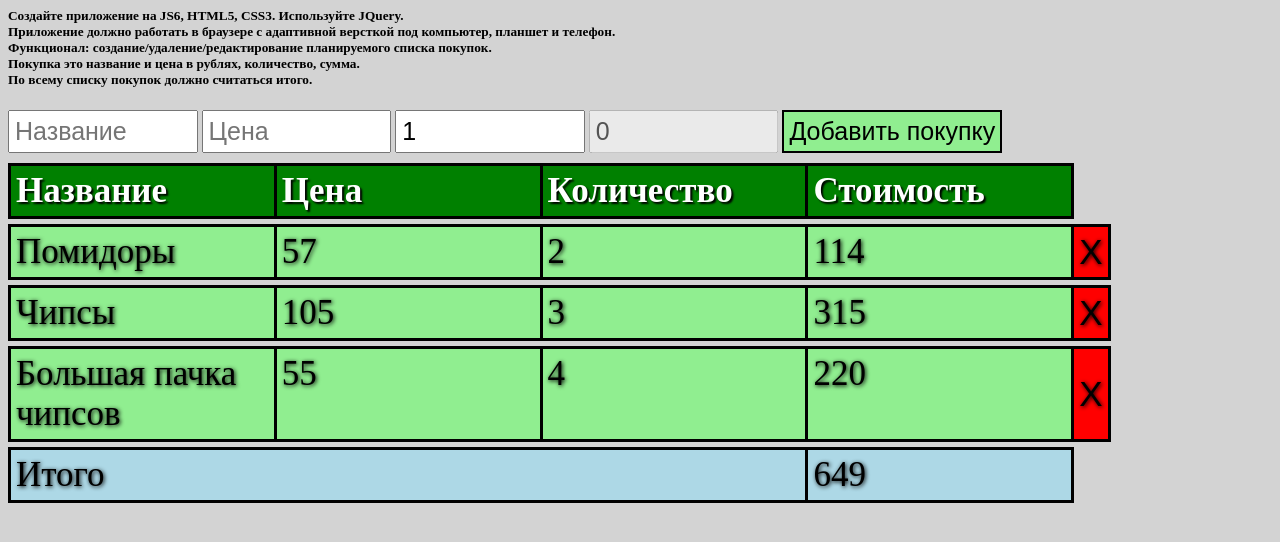
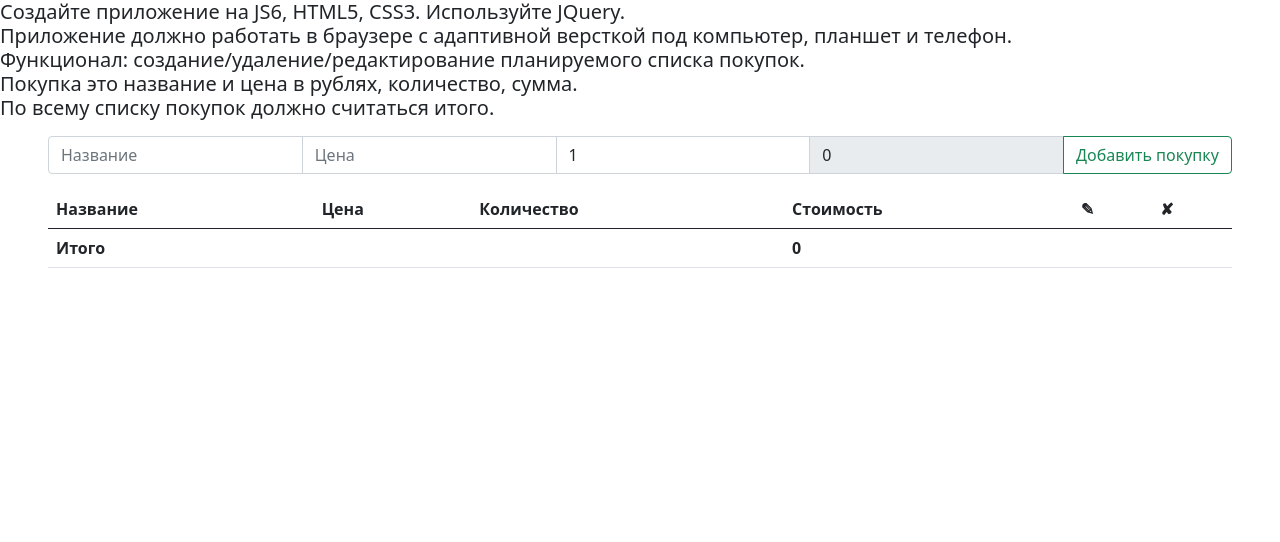
Before and after one commit to EEFFRROO/listPurchasesPractice, a plain HTML site: page index.html in a window 1280 px wide. Drawn offline with nearby package versions, Linux system fonts and the light colour scheme.

Commit message:
styles changed with Bootstrap; added saving to storage

```diff
--- a/index.html
+++ b/index.html
@@ -4,6 +4,7 @@
     <meta charset="UTF-8">
     <script src="https://ajax.googleapis.com/ajax/libs/jquery/3.6.0/jquery.min.js"></script>
     <script src="js/main.js"></script>
+    <link href="https://cdn.jsdelivr.net/npm/bootstrap@5.0.2/dist/css/bootstrap.min.css" rel="stylesheet" integrity="sha384-EVSTQN3/azprG1Anm3QDgpJLIm9Nao0Yz1ztcQTwFspd3yD65VohhpuuCOmLASjC" crossorigin="anonymous">
     <link rel="stylesheet" href="styles/main.css">
     <title>Список покупок</title>
 </head>
@@ -16,16 +17,45 @@
         По всему списку покупок должно считаться итого.
     </h5>
     <div class="mainContainer">
-        <div class="newPurchaseField">
-            <input type="text" placeholder="Название" class="newPurchase nameNewPurchase">
-            <input type="text" placeholder="Цена" class="newPurchase priceNewPurchase">
-            <input type="text" placeholder="Количество" class="newPurchase amountNewPurchase" value="1">
-            <input type="text" disabled value="0" class="newPurchase totalNewPurchase">
-            <button class="addNewPurchaseBtn">Добавить покупку</button>
-
+        <div class="newPurchaseField input-group my-3 px-5">
+            <input type="text" placeholder="Название" class="newPurchase nameNewPurchase form-control">
+            <input type="text" placeholder="Цена" class="newPurchase priceNewPurchase form-control">
+            <input type="text" placeholder="Количество" class="newPurchase amountNewPurchase form-control" value="1">
+            <input type="text" disabled value="0" class="newPurchase totalNewPurchase form-control">
+            <button class="addNewPurchaseBtn btn btn-outline-success">Добавить покупку</button>
         </div>
-        <div class="purchasesList">
-
+        <div class="purchasesList px-5">
+            <table class="table">
+                <thead>
+                  <tr>
+                    <th scope="col">Название</th>
+                    <th scope="col">Цена</th>
+                    <th scope="col">Количество</th>
+                    <th scope="col">Стоимость</th>
+                    <th scope="col" class="pr-0">&#9998;</th>
+                    <th scope="col" >&#10008;</th>
+                    <!-- <th scope="col">Стоимость</th> -->
+                  </tr>
+                </thead>
+                <tbody>
+                  <!-- <tr>
+                    <th scope="row">1</th>
+                    <td>Mark</td>
+                    <td>Otto</td>
+                    <td>@mdo</td>
+                  </tr>
+                  <tr>
+                    <th scope="row">2</th>
+                    <td>Jacob</td>
+                    <td>Thornton</td>
+                    <td>@fat</td>
+                  </tr>
+                  <tr>
+                    <th colspan="3" scope="row">3</th>
+                    <td>@twitter</td>
+                  </tr> -->
+                </tbody>
+              </table>
         </div>
     </div>
 </body>
--- a/js/main.js
+++ b/js/main.js
@@ -16,17 +16,46 @@ $(document).ready(() => {
     $(".addNewPurchaseBtn").click(clickAddNewPurchase);
 
     function main() {
-        createNewPurchase("Название", "Цена", "Количество", "Стоимость");
-
-
-        createNewPurchase("Помидоры", 57, 2);
-        createNewPurchase("Чипсы", 105, 3);
-        createNewPurchase("Большая пачка чипсов", 55, 4);
+        readFromStorage();
         createFinal();
     }
 
-    function addPurchaseToStorage(name, price, amount, total) {
-        // code...
+    function readFromStorage() {
+        let storage = localStorage.getItem("purchases");
+        if (storage) {
+            storage = JSON.parse(storage);
+            for (let i = 0; i < storage.length; i++) {
+                createNewPurchase(storage[i].name, storage[i].price, storage[i].amount, storage[i].id);
+            }
+        }
+    }
+
+    function addPurchaseToStorage(name, price, amount, id) {
+        let storage = localStorage.getItem("purchases");
+        if (!storage) {
+            storage = [];
+        } else {
+            storage = JSON.parse(storage);
+        }
+        data = { name: name, price: price, amount: amount, id: id };
+        storage.push(data);
+        storage = JSON.stringify(storage);
+        localStorage.setItem("purchases", storage);
+    }
+
+    function deletePurchaseFromStorage(id) {
+        let storage = localStorage.getItem("purchases");
+        if (storage) {
+            storage = JSON.parse(storage);
+            tempStorage = [];
+            for (let i = 0; i < storage.length; i++) {
+                if (storage[i].id != id) {
+                    tempStorage.push(storage[i]);
+                }
+            }
+        }
+        tempStorage = JSON.stringify(tempStorage);
+        localStorage.setItem("purchases", tempStorage);
     }
 
     function clickAddNewPurchase() {
@@ -36,7 +65,12 @@ $(document).ready(() => {
             else if (isNaN(parseInt(amountPurchase.value)))
                 alert("Неверное введено количество");
             else {
-                createNewPurchase(namePurchase.value, pricePurchase.value, amountPurchase.value);
+                randId = parseInt(Math.random() * 10000);
+                while ($("#" + randId).length) {
+                    randId = parseInt(Math.random() * 10000);
+                }
+                addPurchaseToStorage(namePurchase.value, pricePurchase.value, amountPurchase.value, randId);
+                createNewPurchase(namePurchase.value, pricePurchase.value, amountPurchase.value, randId);
                 createFinal();
                 namePurchase.value = "";
                 pricePurchase.value = "";
@@ -55,50 +89,56 @@ $(document).ready(() => {
         }
     }
 
-    function createNewPurchase(name, price, amount, header = null) {
-        randId = parseInt(Math.random() * 10000);
-        while ($("#" + randId).length)
-            randId = parseInt(Math.random() * 10000);
-        purchase = createDiv(null, "purchase");
+    function createNewPurchase(name, price, amount, randId) {
+        let total = parseFloat(price) * parseInt(amount);
+        let tbody = $(".purchasesList tbody")[0];
+        purchase = createTr();
         purchase.id = randId;
-        deleteBtn = null;
-        if (!header) {
-            headerClass = "";
-            purchaseTotal = createDiv(parseFloat(price) * parseInt(amount), "purchaseItem total");
-            deleteBtn = $(`<button class='purchaseItem ${randId} deleteBtn'>X</button>`);
-            deleteBtn.click((deleteBtn) => {
-                $("#" + deleteBtn.target.classList[1]).remove();
-                createFinal();
-            });
-        } else {
-            headerClass = " purchaseHeader";
-            purchaseTotal = createDiv(header, "purchaseItem" + headerClass);
-        }
-        purchaseName = createDiv(name, "purchaseItem" + headerClass);
-        purchasePrice = createDiv(price, "purchaseItem" + headerClass);
-        purchaseAmount = createDiv(amount, "purchaseItem" + headerClass);
+        editTd = createTd();
+        editBtn = $(`<button class='purchaseItem ${randId} editBtn btn btn-outline-success px-2.5' disabled>&#9998;</button>`);
+        editBtn.click((editBtn) => {
+            $("#" + editBtn.target.classList[1]).remove();
+            createFinal();
+        });
+        editTd.className = "p-0"
+        editTd.append(editBtn[0]);
+        deleteTd = createTd();
+        deleteBtn = $(`<button class='purchaseItem ${randId} deleteBtn btn btn-outline-danger px-3'>&#10008;</button>`);
+        deleteBtn.click((deleteBtn) => {
+            $("#" + deleteBtn.target.classList[1]).remove();
+            deletePurchaseFromStorage(deleteBtn.target.classList[1]);
+            createFinal();
+        });
+        deleteTd.className = "p-0"
+        deleteTd.append(deleteBtn[0]);
+        purchaseName = createTd(name, "purchaseItem");
+        purchasePrice = createTd(price, "purchaseItem");
+        purchaseAmount = createTd(amount, "purchaseItem");
+        purchaseTotal = createTd(total, "purchaseItem total");
         purchase.append(purchaseName);
         purchase.append(purchasePrice);
         purchase.append(purchaseAmount);
         purchase.append(purchaseTotal);
-        if (deleteBtn) {
-            purchase.append(deleteBtn[0]);
-        }
-        $(".purchasesList").append(purchase);
+        purchase.append(editTd);
+        purchase.append(deleteTd);
+        tbody.append(purchase);
     }
 
     function createFinal() {
+        let tbody = $('.purchasesList tbody')[0];
         $(".finalPurchase").remove();
-        purchase = createDiv(null, "finalPurchase purchase");
-        finalName = createDiv("Итого", "purchaseItem finalName");
+        purchase = createTr("finalPurchase");
+        finalName = createTh("Итого", "purchaseItem finalName");
+        finalName.colSpan="3";
         sum = 0;
         $(".total").each(function() {
             sum += parseFloat(this.innerText);
         });
-        finalPrice = createDiv(sum, "purchaseItem finalPrice");
+        finalPrice = createTh(sum, "purchaseItem finalPrice");
+        finalPrice.colSpan="3";
         purchase.append(finalName);
         purchase.append(finalPrice);
-        $(".purchasesList").append(purchase);
+        tbody.append(purchase);
     }
 
     function createDiv(text = null, className = null) {
@@ -108,4 +148,24 @@ $(document).ready(() => {
         return div;
     }
 
+    function createTr(className = '') {
+        let tr = $("<tr/>")[0];
+        tr.className = className;
+        return tr;
+    }
+
+    function createTd(text = '', className = '') {
+        let td = $("<td/>")[0];
+        td.className = className;
+        td.innerText = text;
+        return td;
+    }
+
+    function createTh(text = '', className = '') {
+        let th = $("<th/>")[0];
+        th.className = className;
+        th.innerText = text;
+        return th;
+    }
+
 });
--- a/styles/main.css
+++ b/styles/main.css
@@ -1,4 +1,4 @@
-body {
+/* body {
     background-color: lightgray;
 }
 .purchase {
@@ -58,4 +58,4 @@ button {
 
 button:hover {
     background-color: green;
-}
+} */
```
